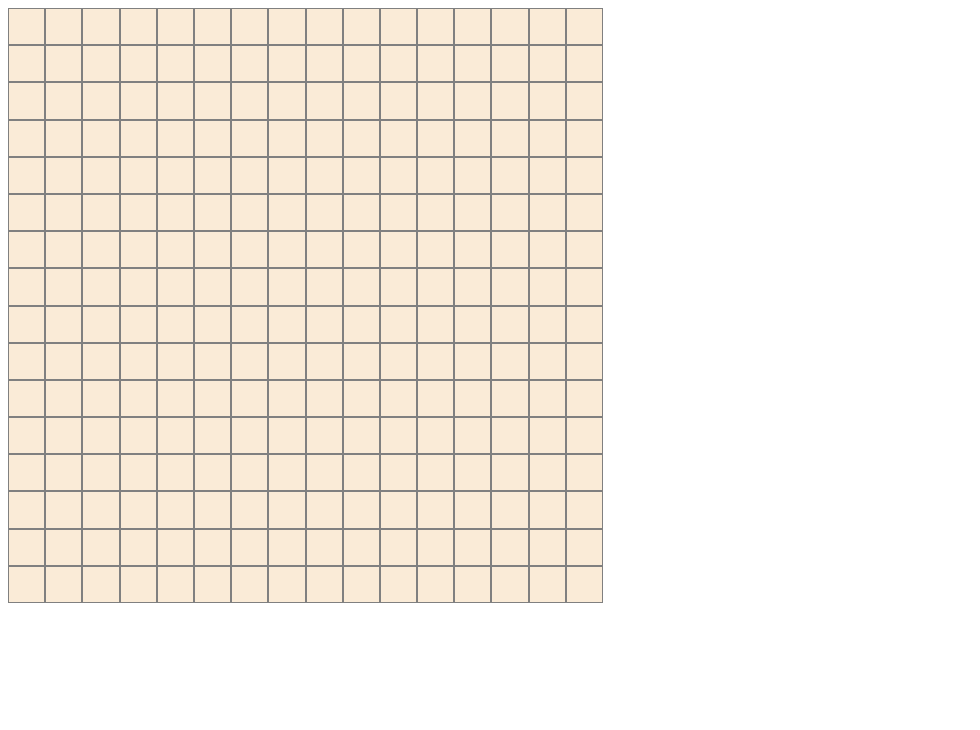
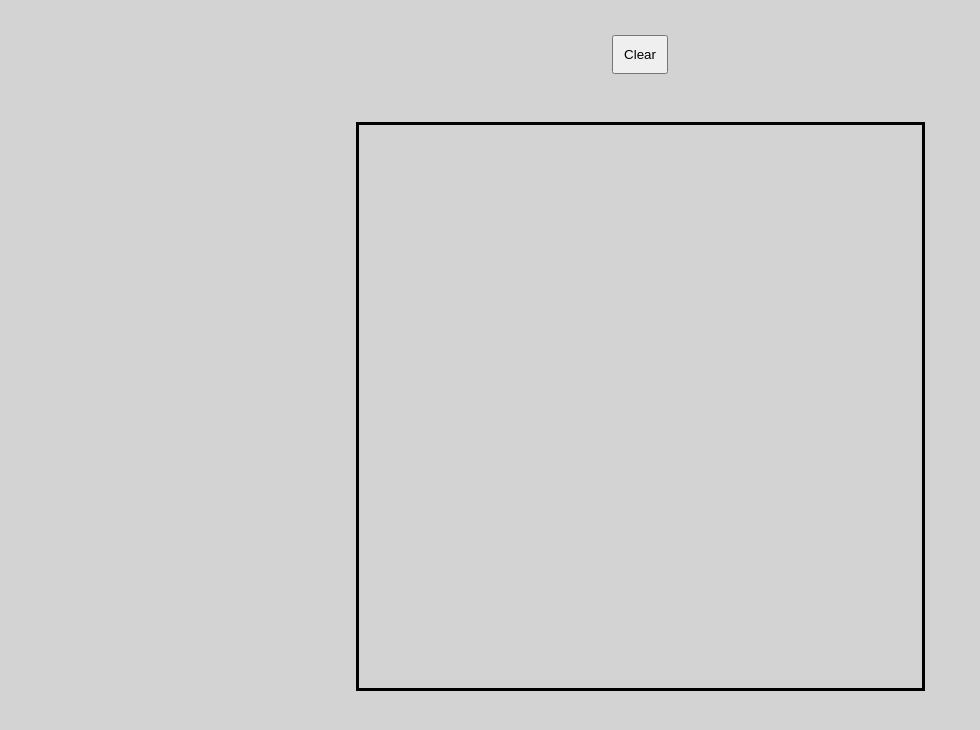
Before and after one commit to cuonglyy/etch-a-sketch, a plain HTML site: page index.html in a window 1280 px wide. Shown: the whole page, without its empty margins (0-980 px from the left). Drawn offline with Linux system fonts and the light colour scheme.

Commit message:
Clear button functional

```diff
--- a/index.html
+++ b/index.html
@@ -7,8 +7,7 @@
     <link rel="stylesheet" href="style.css">
   </head>
   <body>
-    <main class="main">
-      <div id="grid-container"></div>
-    </main>
+    <button id="clear-btn">Clear</button>
+    <div id="grid-container"></div>
   </body>
 </html>
--- a/main.js
+++ b/main.js
@@ -1,5 +1,29 @@
+const DEFAULT_COLOR = "#000000";
+const DEFAULT_GRID = 16;
+
+const currentGrid = DEFAULT_GRID;
+const currentColor = DEFAULT_COLOR;
+
+const clearBtn = document.querySelector("#clear-btn");
 const gridContainer = document.querySelector("#grid-container");
 
+let changeGrid = (newGrid) => {
+  currentGrid = newGrid;
+}
+
+let changeColor = (newColor) => {
+  currentColor = newColor;
+}
+
+let addColor = (e) => {
+  e.target.style.backgroundColor = currentColor;
+}
+
+// Removes all elements inside grid container and remakes the grid in new size
+let newGrid = () => {
+  gridContainer.innerHTML = '';
+  makeGrid(currentGrid);
+}
 
 // Use inline style to create css grids
 let makeGrid = (gridNum) => {
@@ -11,12 +35,15 @@ let makeGrid = (gridNum) => {
   //Append grid elements into the container n^2 times
   for (let i = 0; i < gridNum * gridNum; i++) {
     //Create grid element and add class attribute named "grid-item"
-    const grid = document.createElement("div");
-    grid.setAttribute("class", "grid-item")
-    gridContainer.appendChild(grid);
-
+    const gridElement = document.createElement("div");
+    gridElement.setAttribute("class", "grid-item")
+    gridElement.addEventListener("mouseenter", addColor);
+    gridContainer.appendChild(gridElement);
   }
-
 }
 
-makeGrid(16);
+clearBtn.addEventListener("click", newGrid);
+
+window.onload = () => {
+  makeGrid(DEFAULT_GRID);
+}
--- a/style.css
+++ b/style.css
@@ -1,11 +1,22 @@
 .grid-item {
-  border: 1px solid gray;
   padding: 1.1em;
-  background-color:antiquewhite;
 }
 
 #grid-container {
+  border: 3px solid black;
   display: grid;
-  width: 500px;
-  height: 500px;
+  margin-top: 3em;
 }
+
+body {
+  display: flex;
+  flex-direction: column;
+  justify-content: center;
+  align-items: center;
+  background-color: #d3d3d3;
+}
+
+#clear-btn {
+  padding: 10px 10px;
+  margin-top: 2em;
+}
```
